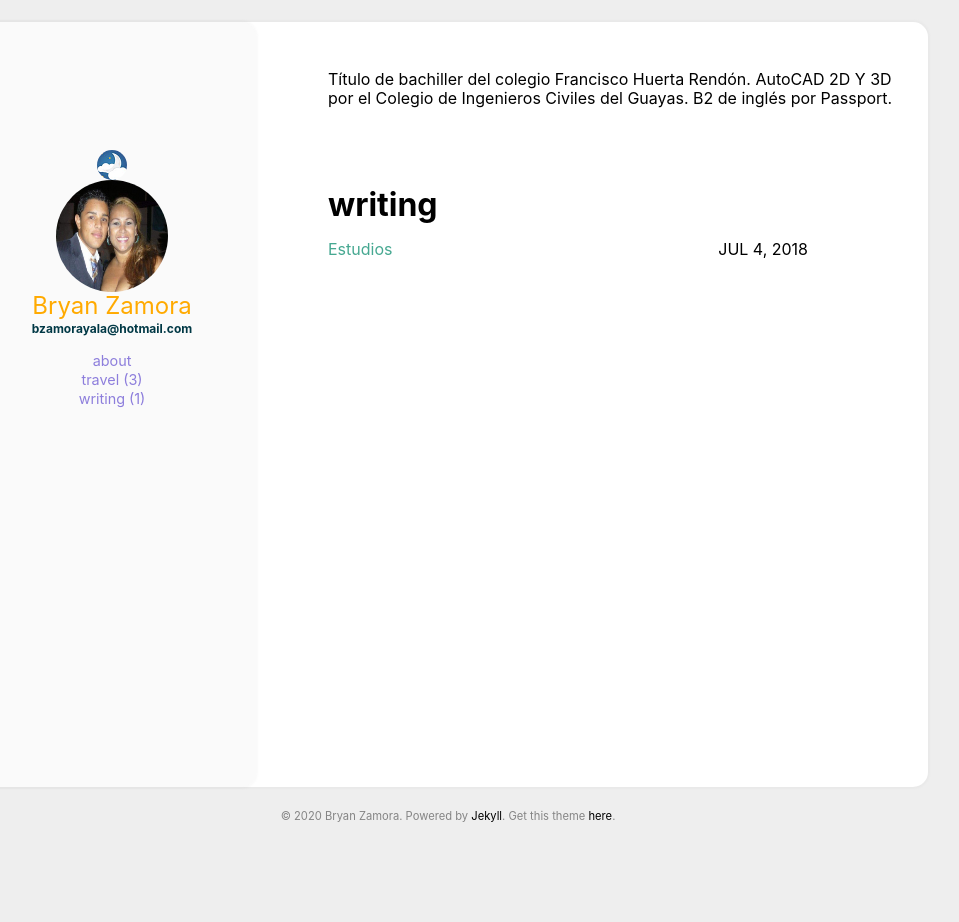
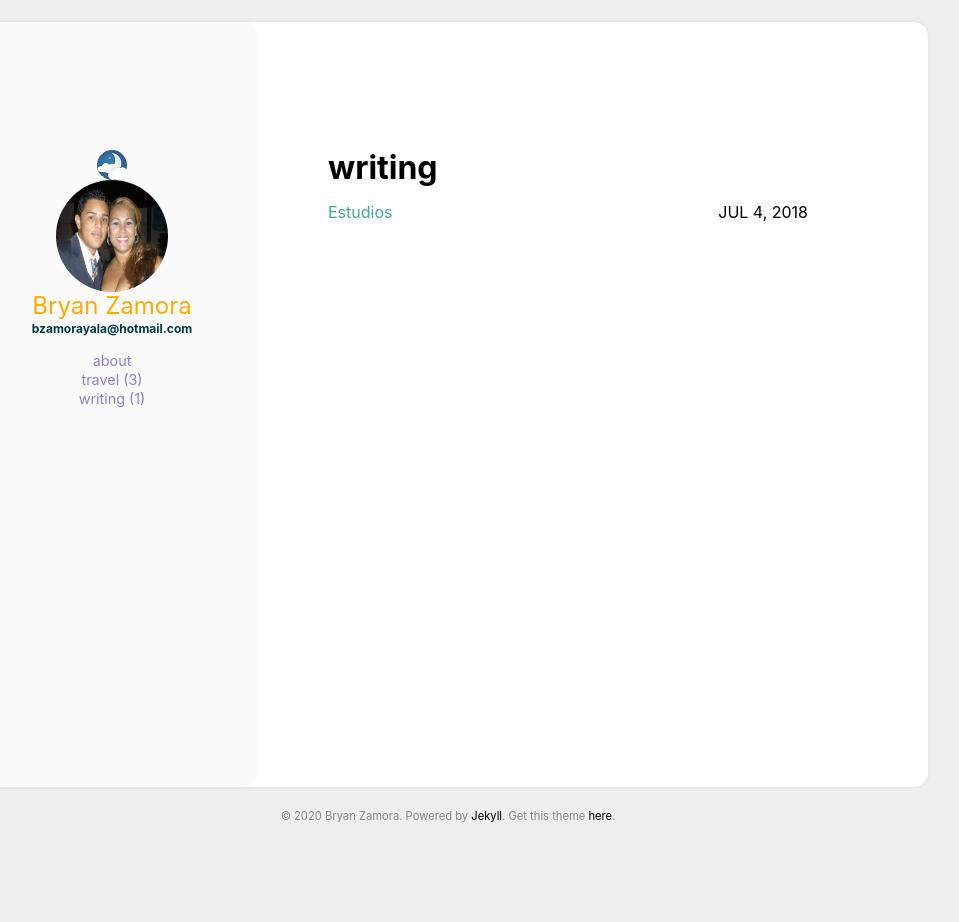
Before and after one commit to bryan2209/blog, a Jekyll site: the page built from categories/writing.html, in a window 1280 px wide. Shown: the whole page, without its empty margins (192-1151 px from the left). Built offline with Jekyll 4.4.1, drawn with Linux system fonts in a browser that asks for light colours.

Commit message:
Update writing.html

```diff
--- a/categories/writing.html
+++ b/categories/writing.html
@@ -3,12 +3,5 @@ layout: page
 type: writing
 ---
 
-Título de bachiller del colegio Francisco Huerta Rendón.
-
-
-AutoCAD 2D Y 3D por el Colegio de Ingenieros Civiles del Guayas.
-
-
-B2 de inglés por Passport.
 
 {% include archive.html %}
```
